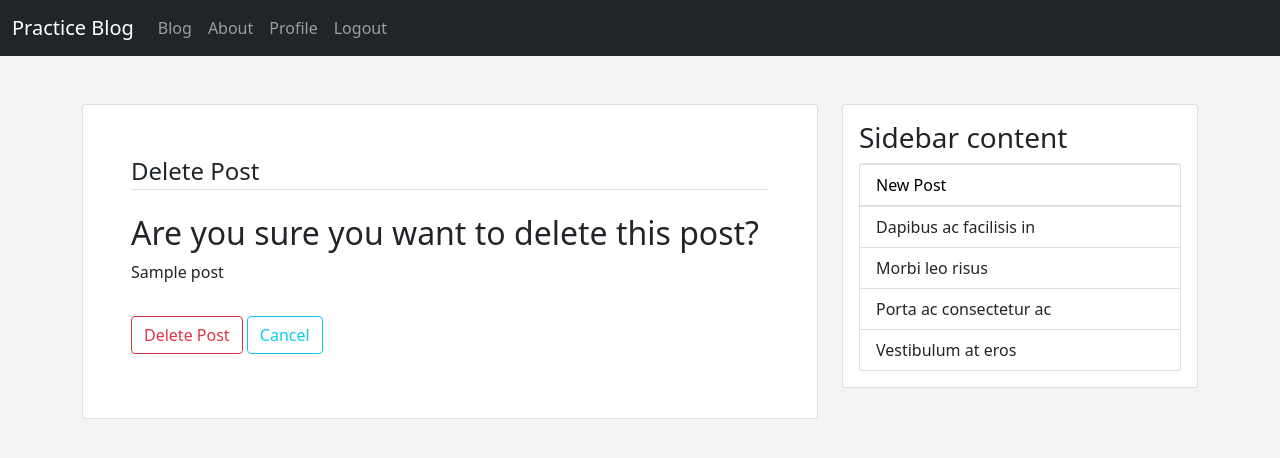
After one commit to codebypaul/learning_django, a Django app: page /post/1/delete/ in a window 1280 px wide. The commit adds this page. Shown: the top 458 px of the page. Run offline with Django 3.2, Linux system fonts and the light colour scheme; a user stored in the database is signed in; data comes from the database, SQL or seed files in the repository; tables that the repository leaves empty hold one stand-in row (values such as "Sample post").

Commit message:
users can now creat, update, and delete posts

```diff
--- a/blog/static/blog/style.css
+++ b/blog/static/blog/style.css
@@ -15,3 +15,14 @@ body {
 .media {
   display: flex;
 }
+a {
+  text-decoration: none;
+  color: black;
+}
+.blog-title {
+  text-decoration: none;
+}
+
+.username {
+  color: black;
+}
--- a/blog/templates/blog/base.html
+++ b/blog/templates/blog/base.html
@@ -72,7 +72,7 @@
                     <div class="card p-3">
                         <h3>Sidebar content</h3>
                         <ul class="list-group">
-                            <li class="list-group-item">Cras justo odio</li>
+                           <a href="{% url 'post-create' %}"><li class="list-group-item">New Post</li></a>
                             <li class="list-group-item">Dapibus ac facilisis in</li>
                             <li class="list-group-item">Morbi leo risus</li>
                             <li class="list-group-item">Porta ac consectetur ac</li>
--- a/blog/templates/blog/blog.html
+++ b/blog/templates/blog/blog.html
@@ -3,9 +3,11 @@
 {% for post in posts %}
     <div class="card mb-5 p-5">
         <div class="media"></div>
-            <p><span>{{ post.author }}</span> on {{ post.date_posted|date:'h:i F d, Y' }}</p>
+            <p><a href="#" class="username">{{ post.author }}</a> on {{ post.date_posted|date:'h:i F d, Y' }}</p>
             <hr>
-            <h1>{{ post.title }}</h1>
+            <a class="blog-title" href="{% url 'post-detail' post.id %}">
+                <h1>{{ post.title }}</h1>
+            </a>
             <p>{{ post.content}}</p>
         </div>
     {% endfor %}
--- /dev/null
+++ b/blog/templates/blog/post_confirm_delete.html
@@ -0,0 +1,19 @@
+{% extends 'blog/base.html' %}
+{% block content %}
+    <div class="content-section">
+        <div class="card p-5">
+            <form action="" method="POST">
+                {% csrf_token %}
+                <fieldset class='form-group'>
+                    <legend class="border-bottom mb-4">Delete Post</legend>
+                    <h2>Are you sure you want to delete this post?</h2>
+                    <p>{{ object.title }}</p>
+                </fieldset>
+                <div class="form-group py-3">
+                    <input type="submit" value="Delete Post" class="btn btn-outline-danger">
+                    <a href="{% url 'post-detail' object.id %}" class="btn btn-outline-info">Cancel</a>
+                </div>
+            </form>
+        </div>
+    </div>
+{% endblock content %}
--- a/blog/templates/blog/post_detail.html
+++ b/blog/templates/blog/post_detail.html
@@ -7,6 +7,12 @@
         <hr>
         <h1>{{ post.title }}</h1>
         <p>{{ post.content}}</p>
+        {% if object.author == user %}
+        <div>
+            <a href="{% url 'post-update' object.id %}" class="btn btn-outline-info">Update Post</a>
+            <a href="{% url 'post-delete' object.id %}" class="btn btn-outline-danger">Delete Post</a>
+        </div>
+        {% endif %}
     </div>
 
 {% endblock content %}
--- a/blog/urls.py
+++ b/blog/urls.py
@@ -1,11 +1,19 @@
 from django.urls import path
-from .views import PostListView, PostDetailView, PostCreateView
+from .views import (
+    PostListView,
+    PostDetailView,
+    PostCreateView,
+    PostUpdateView,
+    PostDeleteView,
+)
 from . import views
 
 urlpatterns = [
     path("", views.home, name="blog_home"),
     path("blog/", PostListView.as_view(), name="actually_blog"),
     path("post/<int:pk>", PostDetailView.as_view(), name="post-detail"),
+    path("post/<int:pk>/update/", PostUpdateView.as_view(), name="post-update"),
+    path("post/<int:pk>/delete/", PostDeleteView.as_view(), name="post-delete"),
     path("post/new", PostCreateView.as_view(), name="post-create"),
     path("about/", views.about, name="blog_about"),
 ]
--- a/blog/views.py
+++ b/blog/views.py
@@ -1,6 +1,12 @@
 from django.shortcuts import render
-from django.contrib.auth.mixins import LoginRequiredMixin
-from django.views.generic import ListView, DetailView, CreateView
+from django.contrib.auth.mixins import LoginRequiredMixin, UserPassesTestMixin
+from django.views.generic import (
+    ListView,
+    DetailView,
+    CreateView,
+    UpdateView,
+    DeleteView,
+)
 from .models import Post
 
 
@@ -33,5 +39,31 @@ class PostCreateView(LoginRequiredMixin, CreateView):
         return super().form_valid(form)
 
 
+class PostUpdateView(LoginRequiredMixin, UserPassesTestMixin, UpdateView):
+    model = Post
+    fields = ["title", "content"]
+
+    def form_valid(self, form):
+        form.instance.author = self.request.user
+        return super().form_valid(form)
+
+    def test_func(self):
+        post = self.get_object()
+        if self.request.user == post.author:
+            return True
+        return False
+
+
+class PostDeleteView(LoginRequiredMixin, UserPassesTestMixin, DeleteView):
+    model = Post
+    success_url = "/"
+
+    def test_func(self):
+        post = self.get_object()
+        if self.request.user == post.author:
+            return True
+        return False
+
+
 def about(request):
     return render(request, "blog/about.html")
```
